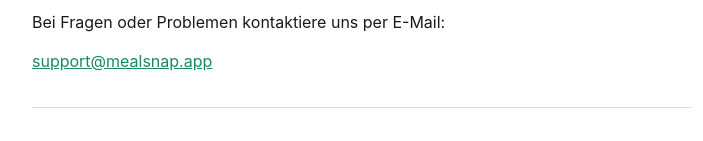
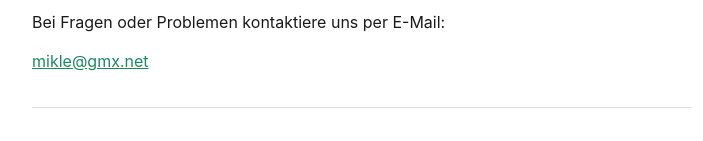
Before and after one commit to Michael-9769/mealsnap-support, a plain HTML site: page index.html in a window 1280 px wide. Shown: the part 215-356 px from the top of the page, without its empty margins (278-981 px from the left). Drawn offline with Linux system fonts and the light colour scheme.

Commit message:
Update index.html

```diff
--- a/index.html
+++ b/index.html
@@ -22,7 +22,7 @@
 
 <h2>Support</h2>
 <p>Bei Fragen oder Problemen kontaktiere uns per E-Mail:</p>
-<p><a href="mailto:support@mealsnap.app">support@mealsnap.app</a></p>
+<p><a href="mailto:mikle@gmx.net">mikle@gmx.net</a></p>
 
 <hr>
 
```
